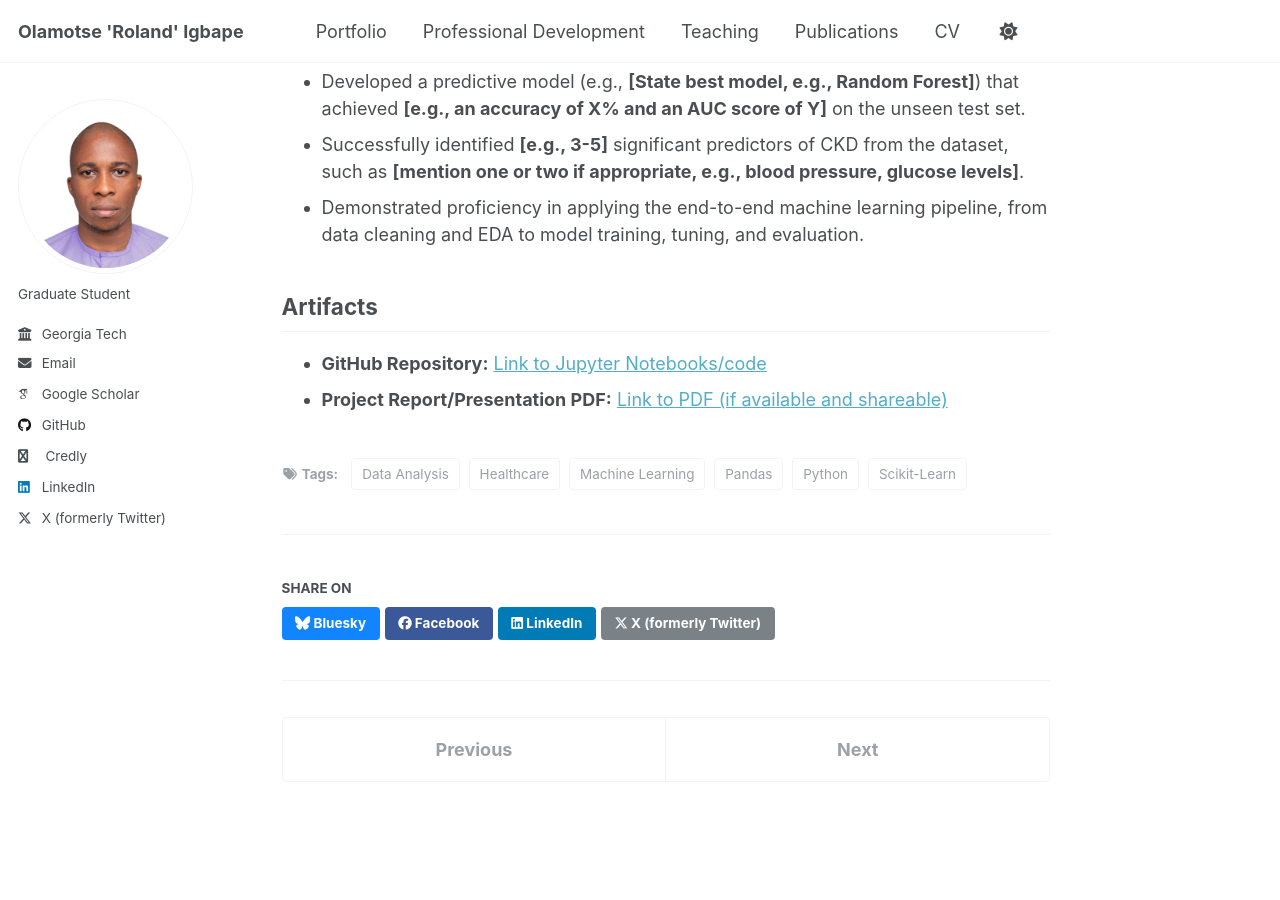
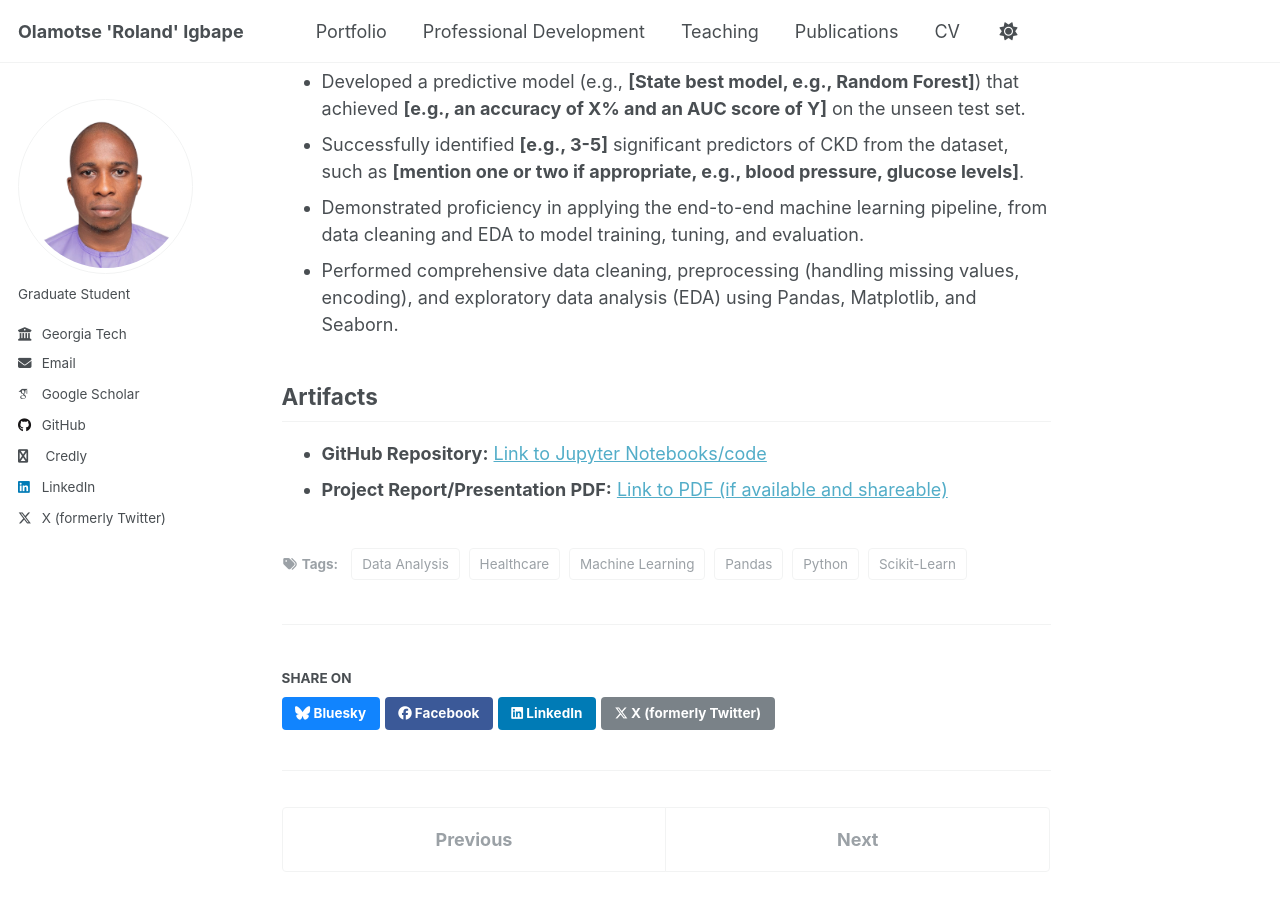
Before and after one commit to oigbape/oigbape.github.io, a Jekyll site: the page built from _portfolio/bsc-ckd-prediction.md, in a window 1280 px wide and 900 px high, scrolled down 1188 px. Built offline with Jekyll 4.4.1, drawn with Linux system fonts in a browser that asks for light colours; some web fonts are replaced.

Commit message:
Update bsc-ckd-prediction.md

```diff
--- a/_portfolio/bsc-ckd-prediction.md
+++ b/_portfolio/bsc-ckd-prediction.md
@@ -32,6 +32,8 @@ To develop a machine learning model to predict the risk of Chronic Kidney Diseas
 * Developed a predictive model (e.g., **[State best model, e.g., Random Forest]**) that achieved **[e.g., an accuracy of X% and an AUC score of Y]** on the unseen test set.
 * Successfully identified **[e.g., 3-5]** significant predictors of CKD from the dataset, such as **[mention one or two if appropriate, e.g., blood pressure, glucose levels]**.
 * Demonstrated proficiency in applying the end-to-end machine learning pipeline, from data cleaning and EDA to model training, tuning, and evaluation.
+* Performed comprehensive data cleaning, preprocessing (handling missing values, encoding), and exploratory data analysis (EDA) using Pandas, Matplotlib, and Seaborn.
+
 
 ## Artifacts
 * **GitHub Repository:** [Link to Jupyter Notebooks/code]([YOUR_GITHUB_REPO_LINK_HERE])
```
